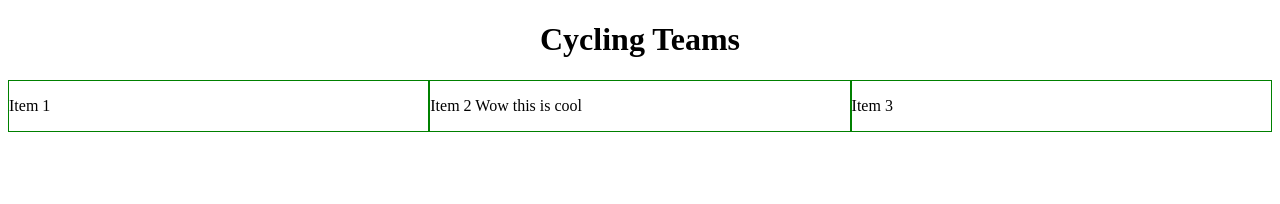
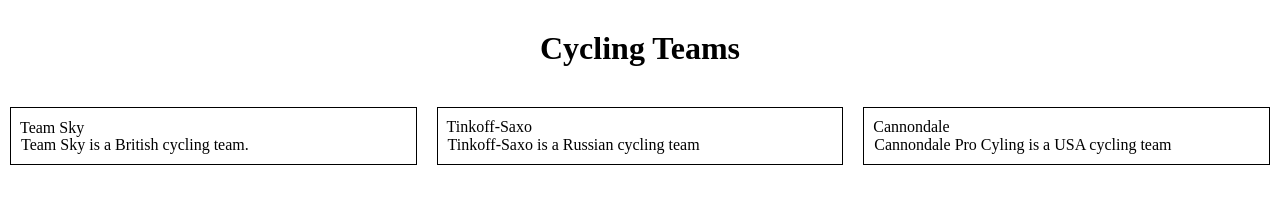
Before and after one commit to rentius2407/coursera-module2, a plain HTML site: page mod2-solution/index.html in a window 1280 px wide. Drawn offline with Linux system fonts and the light colour scheme.

Commit message:
css styling of the columns

```diff
--- a/mod2-solution/css/styles.css
+++ b/mod2-solution/css/styles.css
@@ -1,21 +1,35 @@
 * {
     box-sizing: border-box;
+    margin: 0px;
+    padding: 0px;
 }
 
 h1 {
     text-align: center;
+    padding-bottom: 30px;
+    padding-top: 30px;
 }
 
 .row {
     width: 100%;
 }
 
+.col-content {
+    margin: 10px; border: 1px solid black;
+    padding: 10px;
+}
+
+.sectionTitle {
+    position: relative;
+    top: 0px;
+    right: 1px;
+}
+
 /********** Desktop **********/
 @media (min-width: 992px) {
     .col-lg-1, .col-lg-2, .col-lg-3, .col-lg-4, .col-lg-5, .col-lg-6, .col-lg-7, .col-lg-8, .col-lg-9, .col-lg-10, .col-lg-11, .col-lg-12 {
         float: left;
-        border: 1px solid green;
-    }
+     }
     .col-lg-1 {
         width: 8.33%;
     }
@@ -58,7 +72,7 @@ h1 {
 @media (min-width: 768px) and (max-width: 991px) {
     .col-md-1, .col-md-2, .col-md-3, .col-md-4, .col-md-5, .col-md-6, .col-md-7, .col-md-8, .col-md-9, .col-md-10, .col-md-11, .col-md-12 {
         float: left;
-        border: 1px solid green;
+        border: 1px solid black;
     }
     .col-md-1 {
         width: 8.33%;
@@ -102,7 +116,7 @@ h1 {
 @media (max-width: 767px) {
     .col-xs-1, .col-xs-2, .col-xs-3, .col-xs-4, .col-xs-5, .col-xs-6, .col-xs-7, .col-xs-8, .col-xs-9, .col-xs-10, .col-xs-11, .col-xs-12 {
         float: left;
-        border: 1px solid green;
+        border: 1px solid black;
     }
     .col-xs-1 {
         width: 8.33%;
--- a/mod2-solution/index.html
+++ b/mod2-solution/index.html
@@ -8,9 +8,30 @@
     <body>
         <h1>Cycling Teams</h1>
         <div class="row">
-            <div class="col-lg-4 col-md-6 col-xs-12"><p>Item 1</p></div>
-            <div class="col-lg-4 col-md-6 col-xs-12"><p>Item 2 Wow this is cool</p></div>
-            <div class="col-lg-4 col-md-12 col-xs-12"><p>Item 3</p></div>
+            <div class="col-lg-4 col-md-6 col-xs-12">
+                <div class="col-content">
+                    <p style="position: relative; top: 1px; right: 1px;">Team Sky</p>
+                    <p>
+                        Team Sky is a British cycling team.
+                    </p>
+                </div>
+            </div>
+            <div class="col-lg-4 col-md-6 col-xs-12">
+                <div class="col-content">
+                    <p class="sectionTitle">Tinkoff-Saxo</p>
+                    <p>
+                        Tinkoff-Saxo is a Russian cycling team
+                    </p>
+                </div>
+            </div>
+            <div class="col-lg-4 col-md-12 col-xs-12">
+                <div class="col-content">
+                    <p class="sectionTitle">Cannondale</p>
+                    <p>
+                        Cannondale Pro Cyling is a USA cycling team
+                    </p>
+                </div>
+            </div>
         </div>
     </body>
 </html>
```
